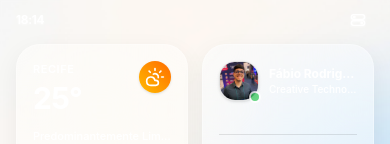
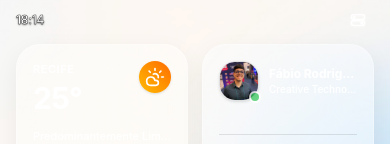
Before and after one commit to fabiorodrigues-tech-dev/portfolio-liquid-glass-experience, a React (Vite) app: page / in a window 390 px wide. Shown: the top 144 px of the page. Built offline with nearby package versions, Linux system fonts and the light colour scheme; a web font is replaced by a local one.

Commit message:
feat(mobile): contorno preto suave nos cabecalhos e relogio no modo dia

```diff
--- a/src/components/mobile/IOSMobileExperience.tsx
+++ b/src/components/mobile/IOSMobileExperience.tsx
@@ -181,7 +181,7 @@ export const IOSMobileExperience: React.FC<IOSMobileExperienceProps> = ({
       <header className="fixed top-0 left-0 right-0 h-10 px-4 flex items-center justify-between z-40 select-none bg-transparent">
         {/* Esquerda: Relógio em tempo real ("19:30") */}
         <div className="flex items-center">
-          <span className="text-xs font-semibold tracking-tight text-zinc-950 dark:text-white transition-colors drop-shadow-[0_1px_1px_rgba(255,255,255,0.7)] dark:drop-shadow-[0_1px_2px_rgba(0,0,0,0.5)]">
+          <span className="ios-header-contour-label text-xs font-semibold tracking-tight text-zinc-950 dark:text-white transition-colors drop-shadow-[0_1px_1px_rgba(255,255,255,0.7)] dark:drop-shadow-[0_1px_2px_rgba(0,0,0,0.5)]">
             {currentTime}
           </span>
         </div>
@@ -347,10 +347,10 @@ export const IOSMobileExperience: React.FC<IOSMobileExperienceProps> = ({
         {activeTab === 'projetos' && (
           <div className="space-y-3.5 animate-in fade-in duration-200">
             <div className="px-1">
-              <span className="block text-[11px] font-mono tracking-wider uppercase font-semibold text-zinc-700 dark:text-white/60 transition-colors">
+              <span className="ios-header-contour-label block text-[11px] font-mono tracking-wider uppercase font-semibold text-zinc-700 dark:text-white/60 transition-colors">
                 {currentDateFormatted || 'DOMINGO, 6 DE SETEMBRO'}
               </span>
-              <h2 className="text-2xl sm:text-3xl font-black font-display tracking-tight text-zinc-950 dark:text-white transition-colors">
+              <h2 className="ios-header-contour-title text-2xl sm:text-3xl font-black font-display tracking-tight text-zinc-950 dark:text-white transition-colors">
                 Hoje • Projetos em Destaque
               </h2>
             </div>
@@ -633,10 +633,10 @@ export const IOSMobileExperience: React.FC<IOSMobileExperienceProps> = ({
         {activeTab === 'sobre' && (
           <div className="space-y-3.5 animate-in fade-in duration-200">
             <div className="px-1">
-              <span className="block text-[11px] font-mono tracking-wider uppercase font-semibold text-zinc-700 dark:text-white/60 transition-colors">
+              <span className="ios-header-contour-label block text-[11px] font-mono tracking-wider uppercase font-semibold text-zinc-700 dark:text-white/60 transition-colors">
                 Biografia & Filosofia
               </span>
-              <h2 className="text-2xl sm:text-3xl font-black font-display tracking-tight text-zinc-950 dark:text-white transition-colors">
+              <h2 className="ios-header-contour-title text-2xl sm:text-3xl font-black font-display tracking-tight text-zinc-950 dark:text-white transition-colors">
                 Sobre Fábio Rodrigues
               </h2>
             </div>
@@ -808,10 +808,10 @@ export const IOSMobileExperience: React.FC<IOSMobileExperienceProps> = ({
         {activeTab === 'habilidades' && (
           <div className="space-y-3.5 animate-in fade-in duration-200">
             <div className="px-1">
-              <span className="block text-[11px] font-mono tracking-wider uppercase font-semibold text-zinc-700 dark:text-white/60 transition-colors">
+              <span className="ios-header-contour-label block text-[11px] font-mono tracking-wider uppercase font-semibold text-zinc-700 dark:text-white/60 transition-colors">
                 Matriz de Competências
               </span>
-              <h2 className="text-2xl sm:text-3xl font-black font-display tracking-tight text-zinc-950 dark:text-white transition-colors">
+              <h2 className="ios-header-contour-title text-2xl sm:text-3xl font-black font-display tracking-tight text-zinc-950 dark:text-white transition-colors">
                 Habilidades Técnicas
               </h2>
             </div>
@@ -951,10 +951,10 @@ export const IOSMobileExperience: React.FC<IOSMobileExperienceProps> = ({
         {activeTab === 'contato' && (
           <div className="space-y-3.5 animate-in fade-in duration-200">
             <div className="px-1">
-              <span className="block text-[11px] font-mono tracking-wider uppercase font-semibold text-zinc-700 dark:text-white/60 transition-colors">
+              <span className="ios-header-contour-label block text-[11px] font-mono tracking-wider uppercase font-semibold text-zinc-700 dark:text-white/60 transition-colors">
                 Comunicação Direta
               </span>
-              <h2 className="text-2xl sm:text-3xl font-black font-display tracking-tight text-zinc-950 dark:text-white transition-colors">
+              <h2 className="ios-header-contour-title text-2xl sm:text-3xl font-black font-display tracking-tight text-zinc-950 dark:text-white transition-colors">
                 Iniciar Conversa
               </h2>
             </div>
--- a/src/index.css
+++ b/src/index.css
@@ -455,3 +455,21 @@ html:not(.dark) div[class*="h-px"] {
     border-radius: 0 !important;
   }
 }
+
+/* CONTORNO SUAVE E ELEGANTE EM PRETO (APENAS MODO DIA) */
+html:not(.dark) .ios-header-contour-title {
+  color: #ffffff !important;
+  -webkit-text-stroke: 0.65px rgba(0, 0, 0, 0.65) !important;
+  text-shadow:
+    0 1px 3px rgba(0, 0, 0, 0.55),
+    0 3px 12px rgba(0, 0, 0, 0.25),
+    0 0 1px rgba(0, 0, 0, 0.8) !important;
+}
+
+html:not(.dark) .ios-header-contour-label {
+  color: #ffffff !important;
+  -webkit-text-stroke: 0.4px rgba(0, 0, 0, 0.6) !important;
+  text-shadow:
+    0 1px 2px rgba(0, 0, 0, 0.65),
+    0 0 1px rgba(0, 0, 0, 0.75) !important;
+}
```
